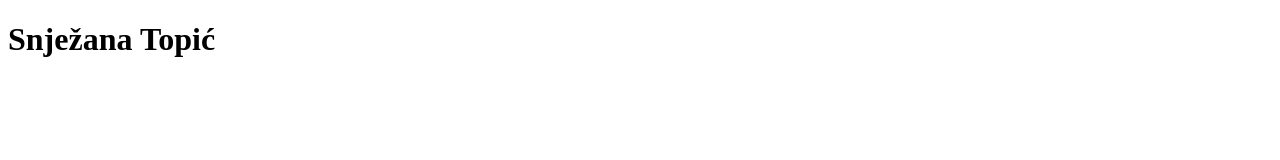
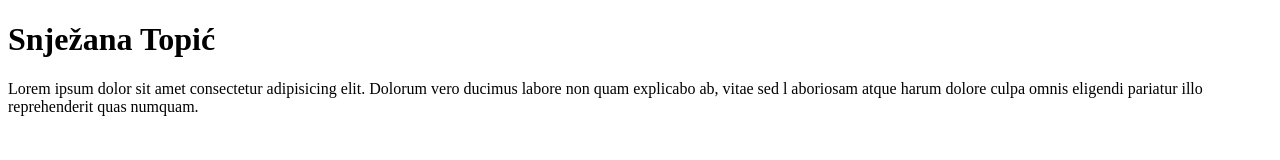
Before and after one commit to snjezanatopic/snjezana-projekt, a plain HTML site: page index.html in a window 1280 px wide. Drawn offline with Linux system fonts and the light colour scheme.

Commit message:
Dodan paragraf

```diff
--- a/index.html
+++ b/index.html
@@ -7,6 +7,11 @@
 </head>
 <body>
     <h1>Snježana Topić</h1>
+    <p>Lorem ipsum dolor sit amet consectetur
+         adipisicing elit. Dolorum vero ducimus
+         labore non quam explicabo ab, vitae sed l
+         aboriosam atque harum dolore culpa omnis
+         eligendi pariatur illo reprehenderit quas numquam.</p>
 
 </body>
 </html>
```
